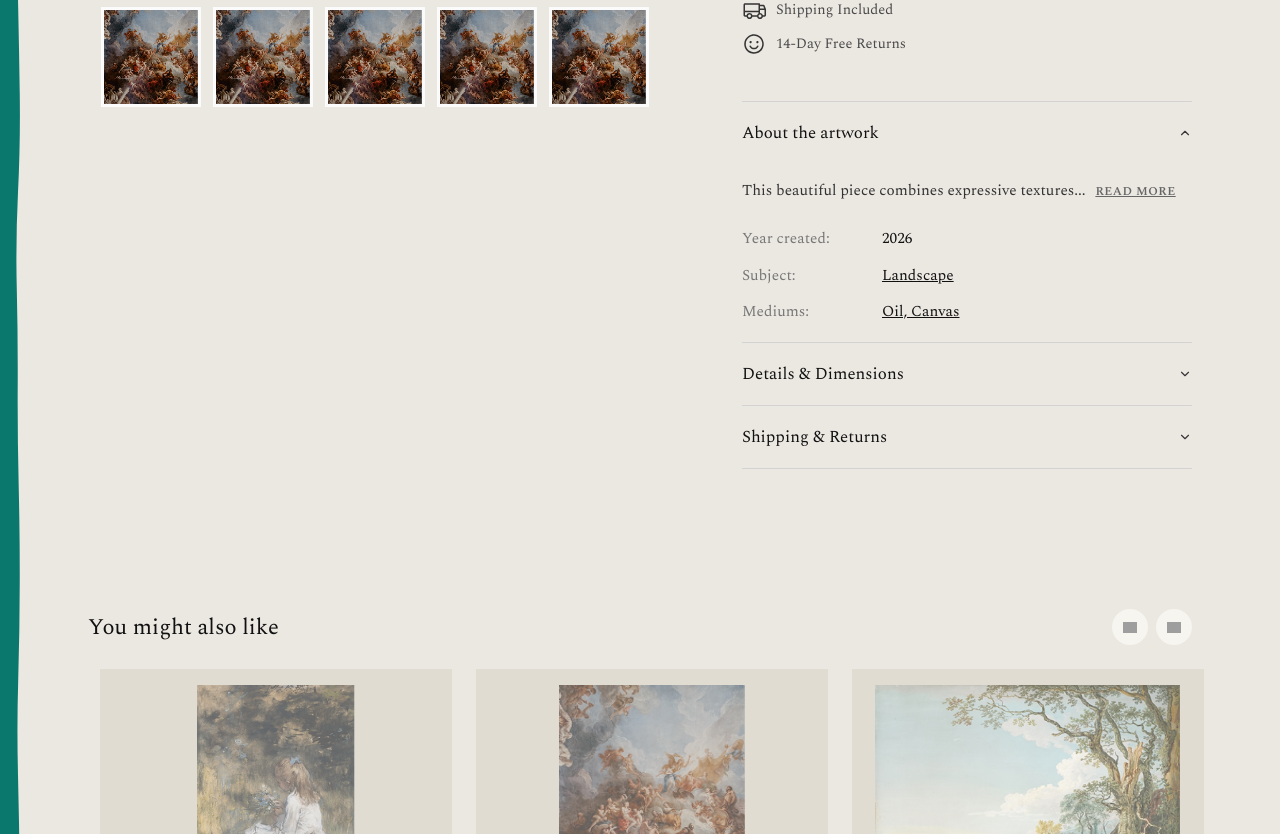
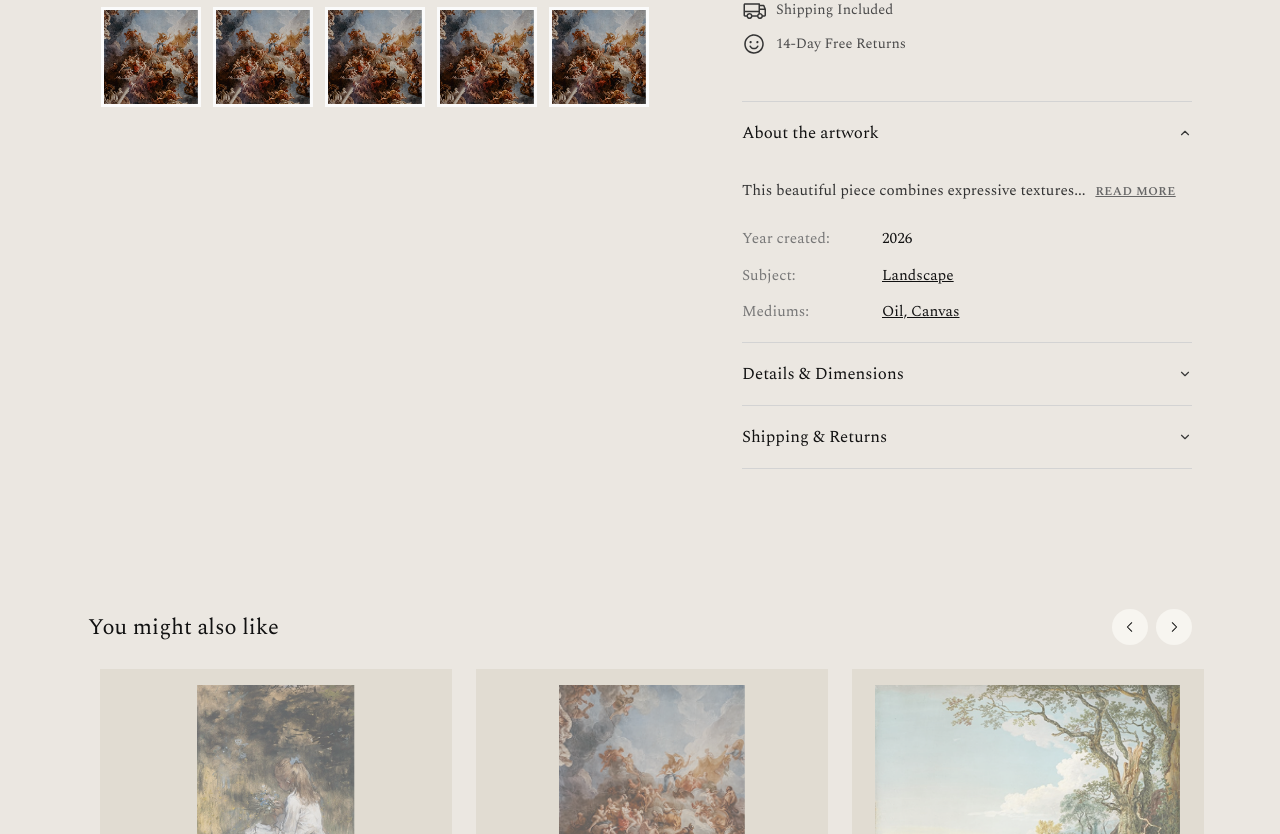
Before and after one commit to karzheen/seapal, a React (Vite) app in the folder seapal/: page /seapal/detail/1 in a window 1280 px wide. Shown: the part 498-1332 px from the top of the page. Built offline with nearby package versions, Linux system fonts and the light colour scheme; grey boxes are pictures that could not be loaded; a web font is replaced by a local one.

Commit message:
eshhhh kaaa

```diff
--- a/seapal/src/App.css
+++ b/seapal/src/App.css
@@ -8,6 +8,7 @@ body {
   width: 100%;
 }
 
+/* Neutral baseline for all site sub-pages */
 .layout {
   display: flex;
   flex-direction: column;
@@ -18,12 +19,20 @@ body {
   margin: 0;
   box-sizing: border-box;
   padding-left: 0 !important;
+}
 
-  /* FIXED: The tiling vertical edge pattern now applies cleanly directly to the page wrapper */
+/* FIXED: The tiling pattern ONLY activates when the home page route wrapper is loaded */
+.home-layout-active {
+  padding-left: 25px !important; /* Offsets home layout content slightly so it clears the line */
   background-image: url("/seapal/siderec.svg");
   background-repeat: repeat-y;
   background-position: top left;
   background-size: 20px auto;
+}
+
+/* Keeps sub-pages sitting completely flush against the viewport screen boundaries */
+.sub-page-layout-active {
+  padding-left: 0 !important;
 }
 
 .innerlayout {
--- a/seapal/src/App.jsx
+++ b/seapal/src/App.jsx
@@ -9,14 +9,17 @@ import Footer from "./component/footer";
 function Layout({ children }) {
   const location = useLocation();
 
-  // FIXED: Strict checking ensures this is ONLY true when the root homepage view is active
+  // FIXED: Explicitly excludes subfolder routes to guarantee the side line disables on sub-pages
   const isHomePage =
-    location.pathname === "/" ||
-    location.pathname === "/seapal" ||
-    location.pathname === "/seapal/";
+    (location.pathname === "/" ||
+     location.pathname === "/seapal" ||
+     location.pathname === "/seapal/") &&
+    !location.pathname.includes("/detail") &&
+    !location.pathname.includes("/gallery");
 
   return (
-    <div className="layout">
+    /* Adds a custom class to the main layout wrapper only on Home, allowing your App.css to toggle the background tile cleanly */
+    <div className={`layout ${isHomePage ? "home-layout-active" : "sub-page-layout-active"}`}>
       {/* Conditionally displays the side recording container ONLY on the active home route */}
       {isHomePage && (
         <div className="side-rec-line"></div>
--- a/seapal/src/component/detailCard.jsx
+++ b/seapal/src/component/detailCard.jsx
@@ -129,7 +129,7 @@ export default function DetailCard({ artwork: propsArtwork }) {
               Shipping Included
             </p>
             <p>
-              <img src="/seapal/Return.svg" alt="Return Icon" className="badge-svg-icon" />
+              <img src="/seapal/return.svg" alt="Return Icon" className="badge-svg-icon" />
               14-Day Free Returns
             </p>
           </div>
--- a/seapal/src/component/suggetion.jsx
+++ b/seapal/src/component/suggetion.jsx
@@ -57,10 +57,10 @@ export default function Suggestion({ currentArtwork }) {
         <div className="rec-arrow-controls">
           {/* Fixed: Absolute public paths string variables for slider icons */}
           <button className="rec-arrow-btn" onClick={handlePrev}>
-            <img src="/img/CaretLeft.svg" alt="Previous" />
+            <img src="/seapal/CaretLeft.svg" alt="Previous" />
           </button>
           <button className="rec-arrow-btn" onClick={handleNext}>
-            <img src="/img/CaretRight.svg" alt="Next" />
+            <img src="/seapal/CaretRight.svg" alt="Next" />
           </button>
         </div>
       </div>
```
